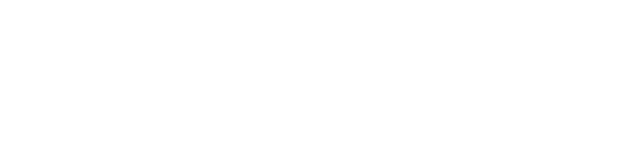
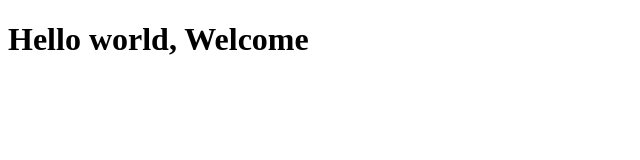
Before and after one commit to DebGimenes/final-test, a plain HTML site: page index.html in a window 1280 px wide. Shown: the whole page, without its empty margins (0-640 px from the left). Drawn offline with Linux system fonts and the light colour scheme.

Commit message:
Update index.html

```diff
--- a/index.html
+++ b/index.html
@@ -6,6 +6,6 @@
     <title>Projeto Teste github</title>
 </head>
 <body>
-
+   <h1> Hello world, Welcome </h1>
 </body>
 </html>
```
